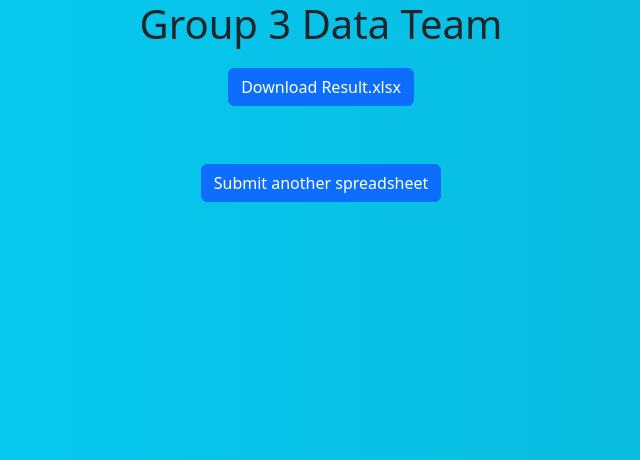
After one commit to JonathanLu2005/bloomberg-project-repos, a Flask app: template templates/insights.html in a window 1280 px wide. The commit adds this page. Shown: the top 460 px of the page, without its empty margins (319-959 px from the left). Run offline with Flask 3, Linux system fonts and the light colour scheme; the template is opened without the code that fills it, so the values that code supplies are empty.

Commit message:
Working full stack

```diff
--- a/app.py
+++ b/app.py
@@ -1,16 +1,14 @@
 import os
-from flask import Flask, render_template, request, redirect, url_for, flash
+from flask import Flask, render_template, request, redirect, url_for, flash, send_from_directory
 from dataAnalysis import initialiseDataFrame
 from werkzeug.utils import secure_filename
 
-# Source - https://flask.palletsprojects.com/en/1.1.x/patterns/fileuploads/
-
-# Constructs a relative path to the folder where where excel files can be uploaded to
 UPLOAD_FOLDER = os.path.join(os.path.dirname(os.path.realpath(__file__)), "uploads")
 ALLOWED_EXTENSIONS = {"xlsx"}
 
 app = Flask(__name__)
 app.config["UPLOAD_FOLDER"] = UPLOAD_FOLDER
+app.secret_key = 'supersecretkey'
 
 def allowed_file(filename):
     return '.' in filename and \
@@ -19,34 +17,39 @@ def allowed_file(filename):
 @app.route("/", methods=["POST","GET"])
 def homePage():
     if request.method == 'POST':
-        # check if the post request has the file part
         if 'file' not in request.files:
             flash('No file part')
             return redirect(request.url)
         file = request.files['file']
-        # if user does not select file, browser also
-        # submit an empty part without filename
         if file.filename == '':
             flash('No selected file')
             return redirect(request.url)
         if file and allowed_file(file.filename):
             filename = secure_filename(file.filename)
-            file.save(os.path.join(app.config['UPLOAD_FOLDER'], filename))
-            print(os.path.join(app.config['UPLOAD_FOLDER'], filename))
+            file_path = os.path.join(app.config['UPLOAD_FOLDER'], filename)
+            file.save(file_path)
+            print(file_path)
 
             try:
-                df = initialiseDataFrame(os.path.join(UPLOAD_FOLDER, filename))
-                return redirect(url_for('insightPage',
-                                    f=df))
+                df = initialiseDataFrame(file_path)
+                result_filename = "Result.xlsx"
+                result_path = os.path.join(app.config['UPLOAD_FOLDER'], result_filename)
+                df.to_excel(result_path, index=False)
+                return redirect(url_for('insightPage', filename=result_filename))
             except Exception as e:
-                return render_template("home.html", errorMessage=f"An error occured with the file given:{e}. Please submit another spreadsheet of the right format.")
-
+                return render_template("home.html", errorMessage=f"An error occurred with the file given: {e}. Please submit another spreadsheet of the right format.")
 
     return render_template("home.html")
 
-@app.route("/insights/<f>")
-def insightPage(f):
-    return str(f)
+@app.route("/insights/<filename>")
+def insightPage(filename):
+    # Optionally, you can perform additional processing or analysis here
+    # For now, we'll just render the insights.html template
+    return render_template("insights.html", filename=filename)
+
+@app.route("/download/<filename>")
+def downloadFile(filename):
+    return send_from_directory(app.config["UPLOAD_FOLDER"], filename)
 
 if __name__ == "__main__":
-    app.run()
+    app.run(debug=True)
--- a/dataAnalysis.py
+++ b/dataAnalysis.py
@@ -54,14 +54,14 @@ def initialiseDataFrame(file_name):
         df.dropna(subset=[col], inplace=True)
 
     # Create column to store country of origin
-    df["countryOrigin"] = None
+    df["geographicalRegion"] = None
 
     df = df.apply(convertRowsToPounds, axis="columns")
     # New column names for simplicity
     # print(df.columns)
-    df.columns = ["corpActionID", "declaredDate", "infoSource","dealAttributes","transactionAmount","transactionCurrency","countryOrigin"]
+    df.columns = ["corpActionID", "declaredDate", "infoSource","dealAttributes","transactionAmount","transactionCurrency","geographicalRegion"]
 
     # Return clean excel file
-    df.to_excel("result.xlsx", index=False)
+    df.to_excel("uploads/result.xlsx", index=False)
 
     return df
--- a/templates/base.html
+++ b/templates/base.html
@@ -25,6 +25,9 @@
 
     <body>
         <div>
+            <center>
+                <h1>Group 3 Data Team</h1>
+            </center>
             {% block content %} {% endblock %}
         </div>
     </body>
--- /dev/null
+++ b/templates/insights.html
@@ -0,0 +1,44 @@
+{% extends "base.html" %}
+
+{% block title %} - Insights {% endblock %}
+
+{% block head %}
+    {{ super() }}
+    <style>
+        .button-container {
+            text-align: center;
+            margin-top: 20px;
+        }
+
+        button{
+            display: block;
+            margin: 10px auto;
+            padding: 5px;
+        }
+
+    </style>
+{% endblock %}
+
+{% block content %}
+    <div class="button-container">
+        <a href="{{ url_for('downloadFile', filename=filename) }}" class="btn btn-primary">Download Result.xlsx</a>
+    </div>
+
+    <br><br>
+
+    <div>
+        <center>
+        <label>
+            <button id="homePageButton" class="btn btn-primary">
+                Submit another spreadsheet
+            </button>
+        </label>
+        </center>
+    </div>
+
+    <script>
+        document.getElementById("homePageButton").addEventListener("click", function(event) {
+                    event.preventDefault();
+                    window.location.href = "/";});
+    </script>
+{% endblock %}
```
Also changed, not shown: 6 other files.
